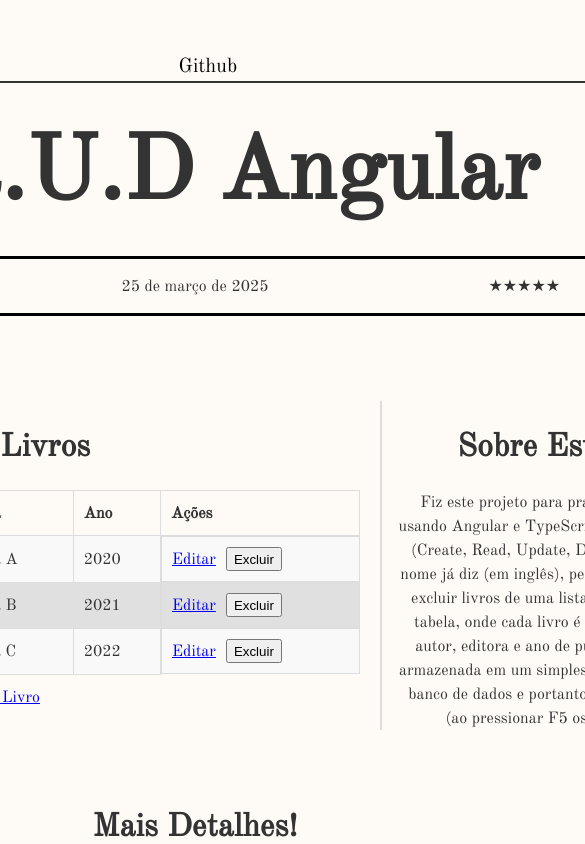
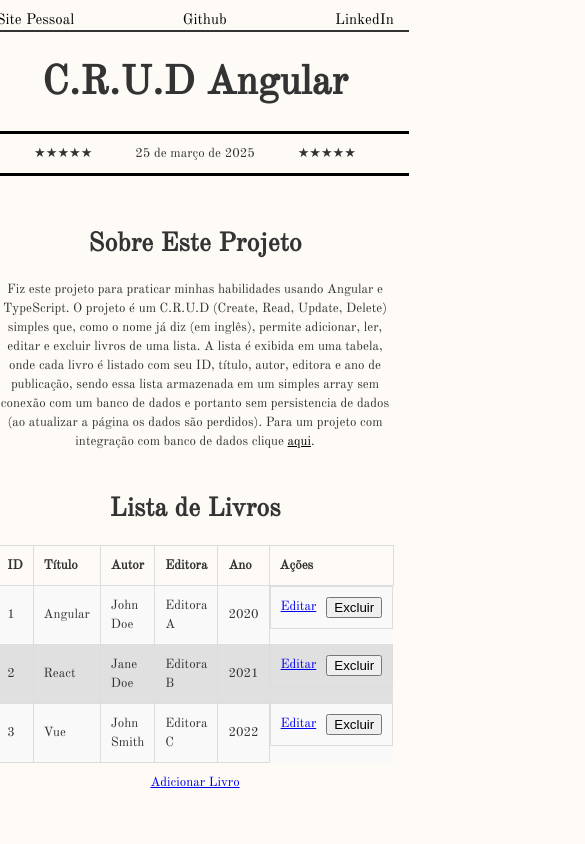
Before and after one commit to FelipeDNL/angular-crud-app, an Angular app: page / in a window 390 px wide. Shown: the top 844 px of the page, 585 px wide, since content can reach past the window. Built offline with nearby package versions, Linux system fonts and the light colour scheme.

Commit message:
adicionado media queries para responsividade (desktop e mobile)

```diff
--- a/src/app/app.component.html
+++ b/src/app/app.component.html
@@ -1,12 +1,13 @@
 <div class="container">
+
   <header>
     <div class="app-header-info">
       <a class="link-1" href="https://felipednl.github.io" target="_blank">Site Pessoal</a>
       <a class="link-2" href="https://github.com/FelipeDNL" target="_blank">Github</a>
       <a class="link-3" href="https://linkedin.com/in/FelipeDNL" target="_blank">LinkedIn</a>
+    </div>
 
-    </div>
-    <h1 class="app-header">C.R.U.D Angular</h1>
+    <h1 class="app-header-title">C.R.U.D Angular</h1>
 
     <div class="app-header-sub">
 
--- a/src/app/app.component.scss
+++ b/src/app/app.component.scss
@@ -1,10 +1,14 @@
 .container {
     width: 1200px;
-    height: 1100px;
+    height: 900px;
     text-align: center;
     display: flex;
     flex-direction: column;
     justify-content: space-around;
+}
+
+header {
+    height: 200px;
 }
 
 .app-header-info {
@@ -23,9 +27,9 @@
     font-size: 20px;
 }
 
-.app-header {
+.app-header-title {
     margin: 0;
-    font-size: 90px;
+    font-size: 60px;
     border-bottom: 3px solid #000000;
     border-top: 2px solid;
     padding: 20px;
@@ -40,15 +44,50 @@
 }
 
 footer {
-    margin-top: 20px;
     font-size: 12px;
     color: #666;
 }
 
 main {
+    height: 700px;
     display: flex;
     justify-content: center;
     align-items: center;
     padding-left: 15px;
     padding-right: 15px;
 }
+
+/* Media Queries */
+@media (max-width: 1200px) {
+    .container {
+        width: auto;
+        height: auto;
+        justify-content: center;
+        font-size: small;
+    }
+
+    .link-1,
+    .link-2,
+    .link-3 {
+        font-size: 15px;
+    }
+
+    main {
+        width: auto;
+        height: auto;
+    }
+
+    header {
+        width: auto;
+        height: auto;
+    }
+
+    .app-header-title {
+        font-size: 40px;
+    }
+
+    .app-header-sub {
+        font-size: 13px;
+        padding: 10px;
+    }
+}
--- a/src/app/features/livros/lista-livros/lista-livros.component.html
+++ b/src/app/features/livros/lista-livros/lista-livros.component.html
@@ -40,14 +40,15 @@
     O projeto é um C.R.U.D (Create, Read, Update, Delete) simples que, como o nome já diz (em inglês), permite adicionar, ler,
     editar e excluir livros de uma lista. A lista é exibida em uma tabela, onde cada livro é listado
     com seu ID, título, autor, editora e ano de publicação, sendo essa lista armazenada em um simples array
-    sem conexão com um banco de dados e portanto sem persistencia de dados (ao pressionar F5 os dados são perdidos).
+    sem conexão com um banco de dados e portanto sem persistencia de dados (ao atualizar a página os dados são perdidos).
+    Para um projeto com integração com banco de dados clique <a href="https://github.com/FelipeDNL/gerenciamento-emprestimos-livros-mysql" target="_blank" class="link-1">aqui</a>.
 
   </div>
 </div>
 
 <div class="bloco-texto-2">
   <h1>Mais Detalhes!  </h1>
-  É utilizado SCSS para estilizar e deixar o site visualmente mais interesssante, utlizando uma estética de jornal antigo
-  que mais ou menos encaixa na temática de livros (talvez nem tanto).
-  O repositório do projeto está disponível no meu GitHub e pode ser acessado <a href="https://github.com/FelipeDNL/angular-crud-app" target="_blank" class="link-1">aqui</a>.
+  Utilizei SCSS para estilizar e deixar o site visualmente mais interesssante, utlizando uma estética de jornal antigo
+  que mais ou menos encaixa na temática de livros (talvez nem tanto mas é melhor que uma página chata).
+  O repositório do projeto é público, está disponível no meu GitHub e pode ser acessado <a href="https://github.com/FelipeDNL/angular-crud-app" target="_blank" class="link-1">aqui</a>.
 </div>
--- a/src/app/features/livros/lista-livros/lista-livros.component.scss
+++ b/src/app/features/livros/lista-livros/lista-livros.component.scss
@@ -12,12 +12,12 @@
 
 tr.odd {
     background-color: #f9f9f9;
-    /* Cor branca */
+    /* linha branca na tabela*/
 }
 
 tr.even {
     background-color: #e0e0e0;
-    /* Cor cinza */
+    /* linha cinza na tabela*/
 }
 
 .lista-livros {
@@ -44,3 +44,83 @@
 .link-1 {
     color: #000000;
 }
+
+/* Media Queries */
+@media (max-width: 1200px) {
+    table {
+        width: 550px;
+        border-collapse: collapse;
+    }
+
+    th,
+    td {
+        padding: 10px;
+        text-align: left;
+        border: 1px solid #ddd;
+    }
+
+    .lista-livros {
+        display: flex;
+        flex-direction: row;
+        padding-top: 50px;
+        width: auto;
+    }
+
+    .bloco-lista{
+        flex: 1;
+        width: auto;
+    }
+
+    .bloco-texto {
+        flex: 1;
+        width: auto;
+        border-left: 2px solid #ddd;
+    }
+
+    .bloco-texto-2 {
+        padding-top: 40px;
+    }
+
+}
+
+@media (max-width: 840px) {
+    .lista-livros {
+        flex-direction: column-reverse;
+        padding-top: 30px;
+        width: auto;
+    }
+
+    table {
+        width: 700px;
+        border-collapse: collapse;
+    }
+
+    .bloco-texto{
+        border: none;
+        padding: 0;
+    }
+}
+
+@media (max-width: 740px) {
+    .lista-livros {
+        flex-direction: column-reverse;
+        padding-top: 30px;
+        width: auto;
+    }
+
+    table {
+        width: auto;
+        border-collapse: collapse;
+    }
+
+    .bloco-lista{
+        display: flex;
+        flex-direction: column;
+        justify-content: center;
+    }
+
+    .bloco-texto{
+        border: none;
+        padding: 0;
+    }
+}
--- a/src/index.html
+++ b/src/index.html
@@ -2,7 +2,7 @@
 <html lang="en">
 <head>
   <meta charset="utf-8">
-  <title>Angular Crud App</title>
+  <title>C.R.U.D Angular</title>
   <base href="/">
   <meta name="viewport" content="width=device-width, initial-scale=1">
   <link rel="icon" type="image/x-icon" href="favicon.ico">
```
